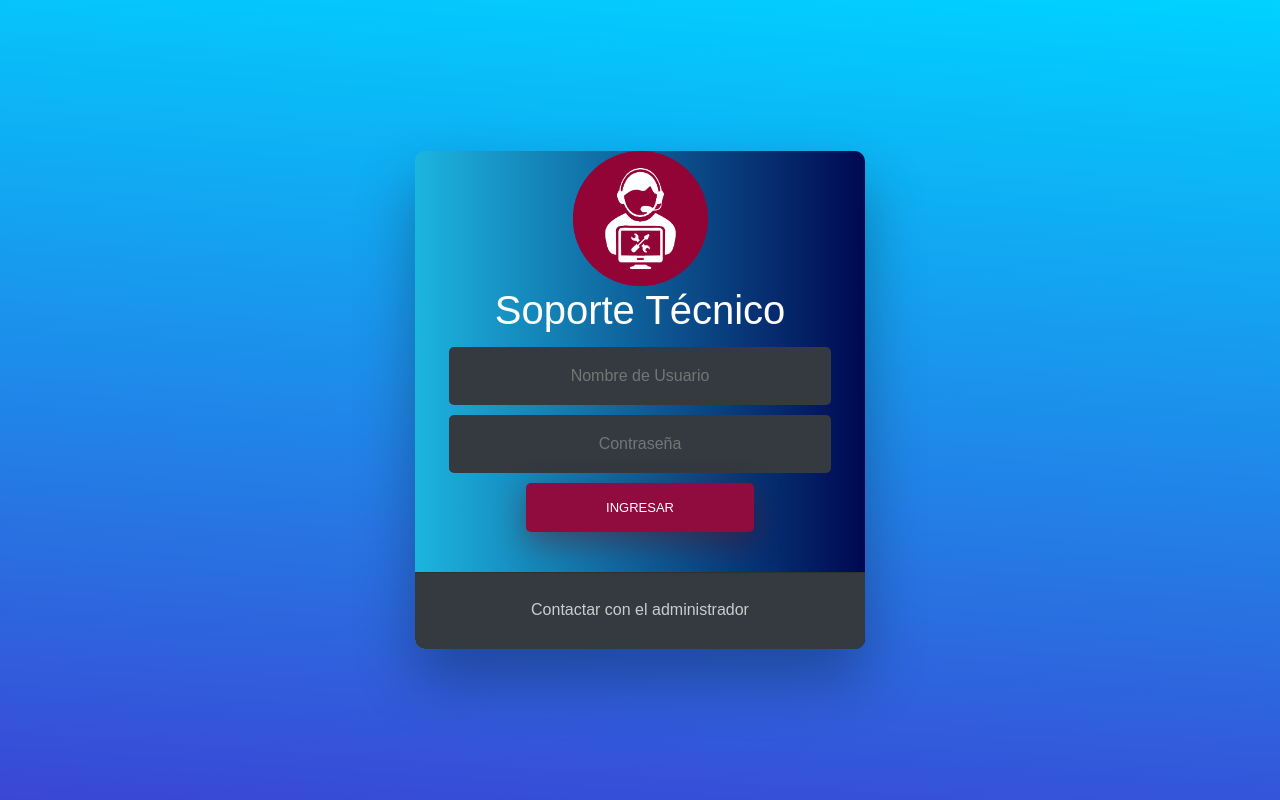
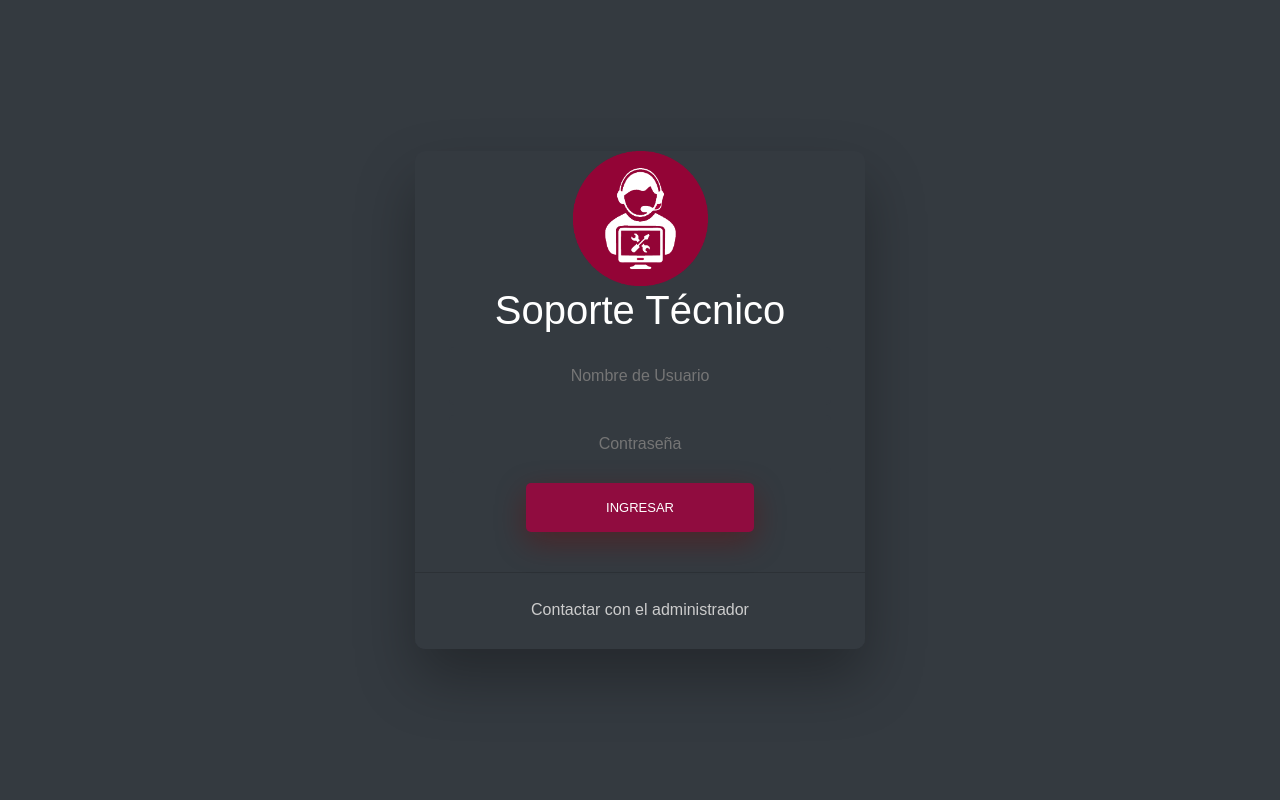
Before and after one commit to servicioSocial1818/soporte-pau, a PHP site: page / in a window 1280 px wide. Run offline with PHP 8.4, Linux system fonts and the light colour scheme.

Commit message:
proyecto

```diff
--- a/public/css/menu.css
+++ b/public/css/menu.css
@@ -40,13 +40,12 @@ h2 {
     width: 100%;
     min-height: 100%;
     padding: 20px;
-    background: linear-gradient(184deg, #00d2ff 0%, #3a47d5 100%);
 }
 
 #formContent {
     -webkit-border-radius: 10px 10px 10px 10px;
     border-radius: 10px 10px 10px 10px;
-    background: linear-gradient(90deg, #1CB5E0 0%, #000851 100%);
+    background: #343a40;
     padding: 30px;
     width: 90%;
     max-width: 450px;
```
Also changed, not shown: readme.txt.
